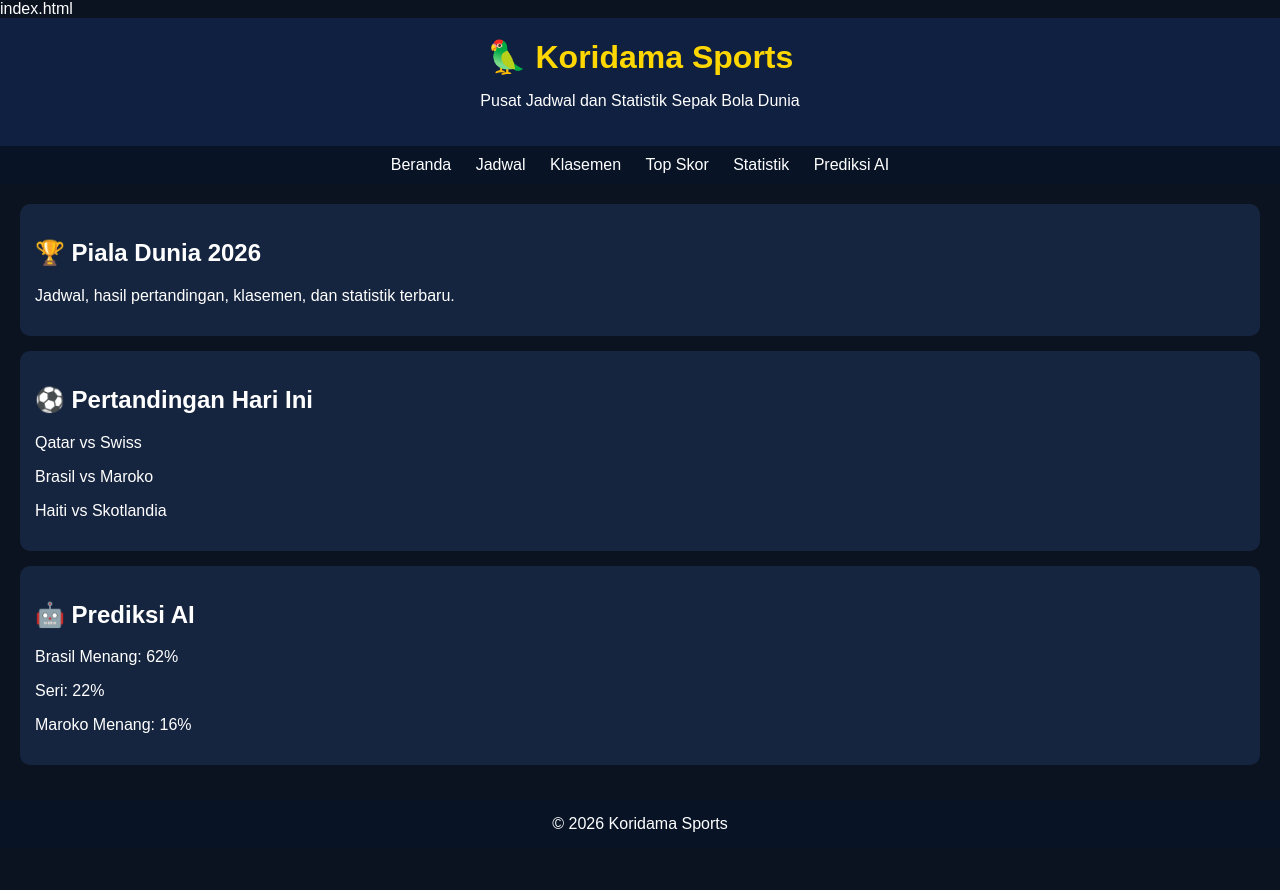
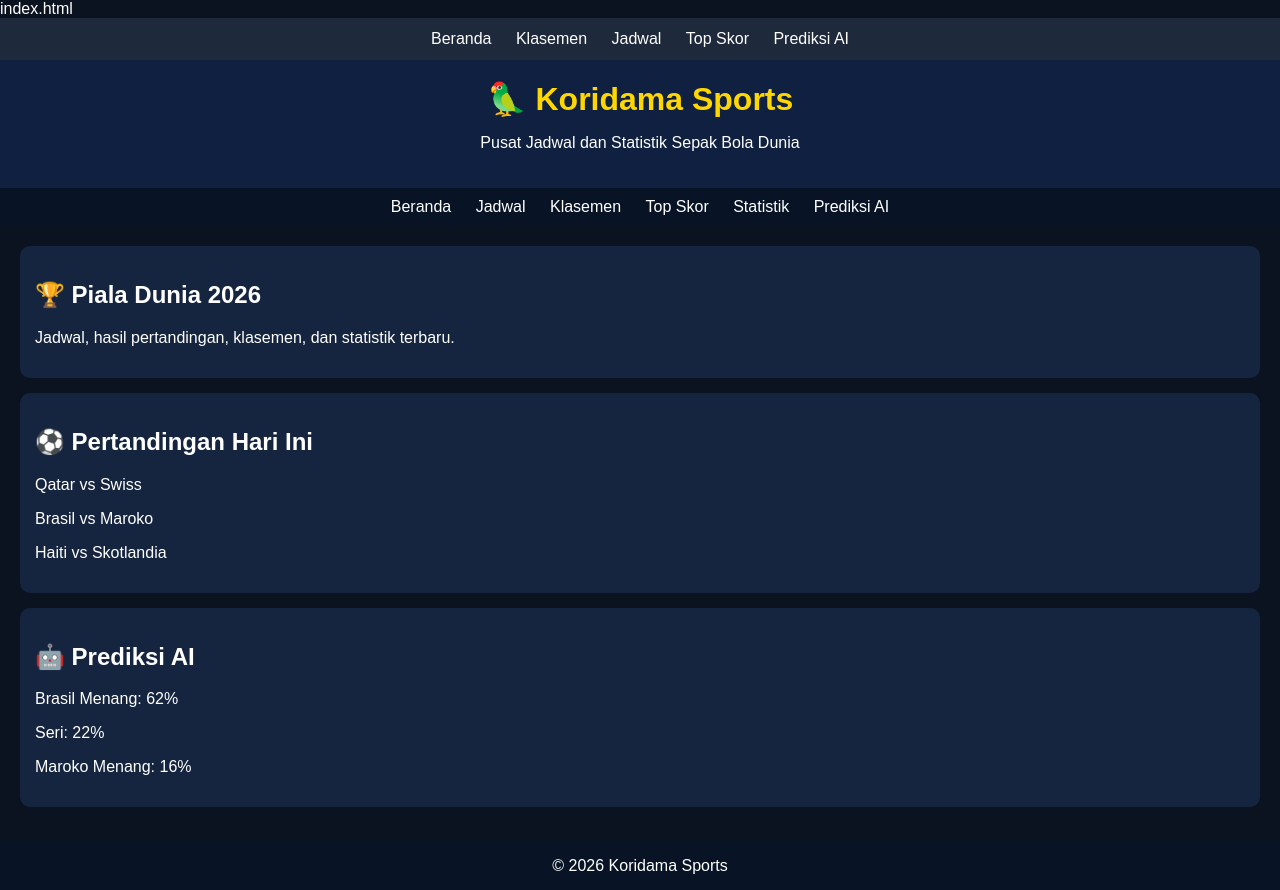
Before and after one commit to martinpadwa-sys/Koridama-sports, a plain HTML site: page index.html in a window 1280 px wide. Before the commit the page ends 848 px from the top, so only its background shows below. Drawn offline with Linux system fonts and the light colour scheme.

Commit message:
Update index.html

```diff
--- a/index.html
+++ b/index.html
@@ -57,7 +57,13 @@ footer{
 
 </head>
 <body>
-
+<nav style="background:#1e293b; padding:12px; text-align:center;">
+  <a href="index.html" style="color:white; margin:10px; text-decoration:none;">Beranda</a>
+  <a href="klasemen.html" style="color:white; margin:10px; text-decoration:none;">Klasemen</a>
+  <a href="jadwal.html" style="color:white; margin:10px; text-decoration:none;">Jadwal</a>
+  <a href="topskor.html" style="color:white; margin:10px; text-decoration:none;">Top Skor</a>
+  <a href="prediksi.html" style="color:white; margin:10px; text-decoration:none;">Prediksi AI</a>
+</nav>
 <header>
     <h1>🦜 Koridama Sports</h1>
     <p>Pusat Jadwal dan Statistik Sepak Bola Dunia</p>
```
